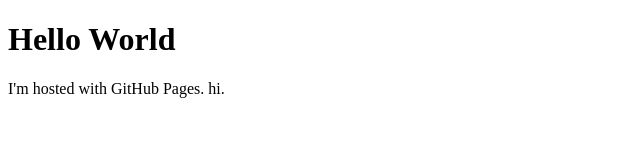
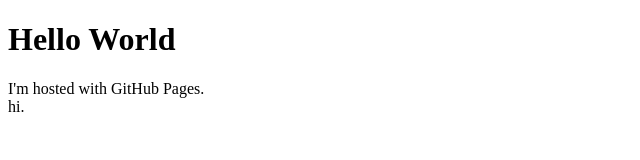
Before and after one commit to jrrocktea/jrrocktea.github.io, a plain HTML site: page index.html in a window 1280 px wide. Shown: the full height of the page, 0-640 px from the left. Drawn offline with Linux system fonts and the light colour scheme.

Commit message:
Update index.html

```diff
--- a/index.html
+++ b/index.html
@@ -6,7 +6,7 @@
 <body>
 
 <h1>Hello World</h1>
-<p>I'm hosted with GitHub Pages. hi.</p>
+<p>I'm hosted with GitHub Pages. <br> hi.</p>
 
 </body>
 </html>
```
